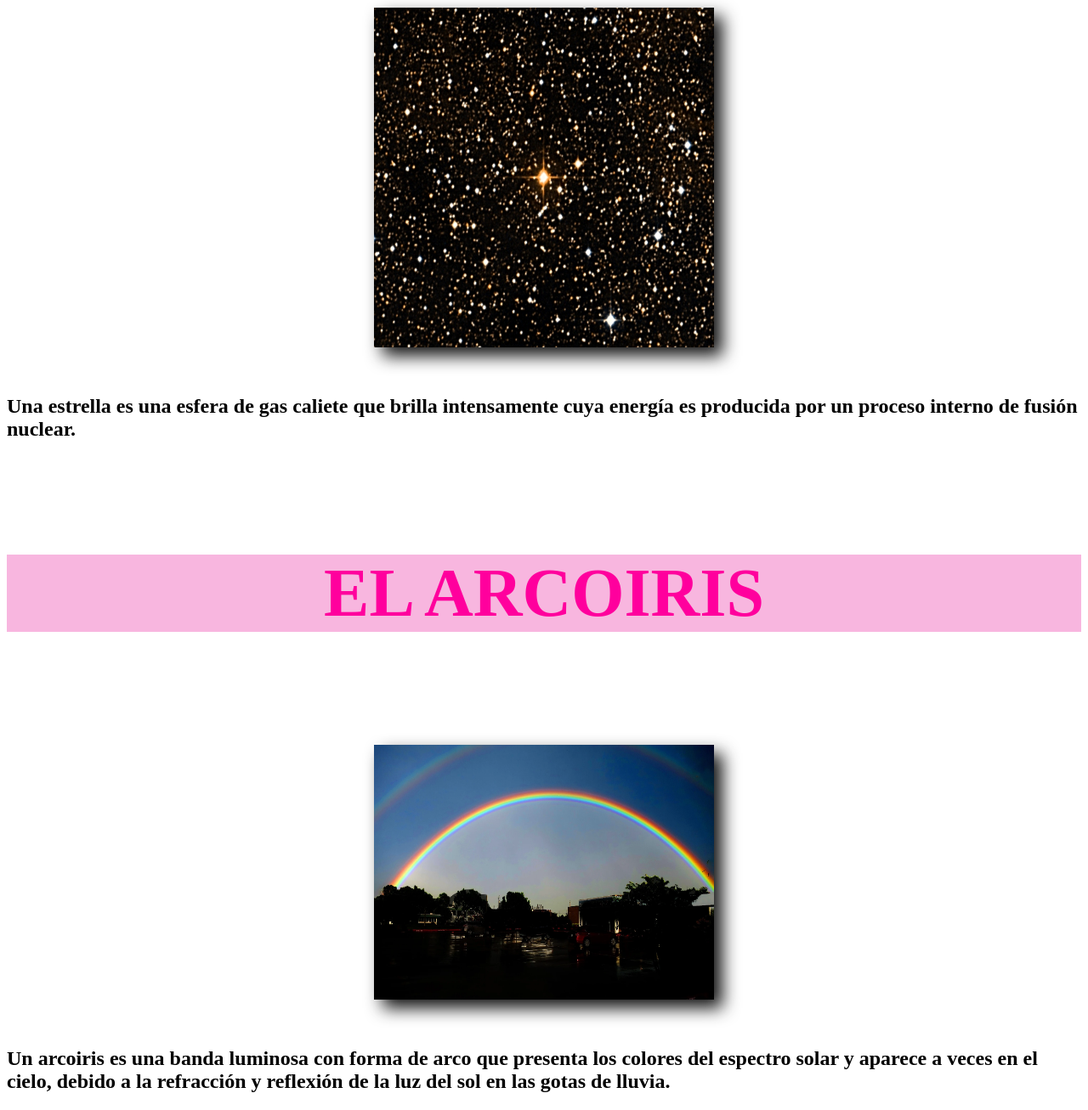
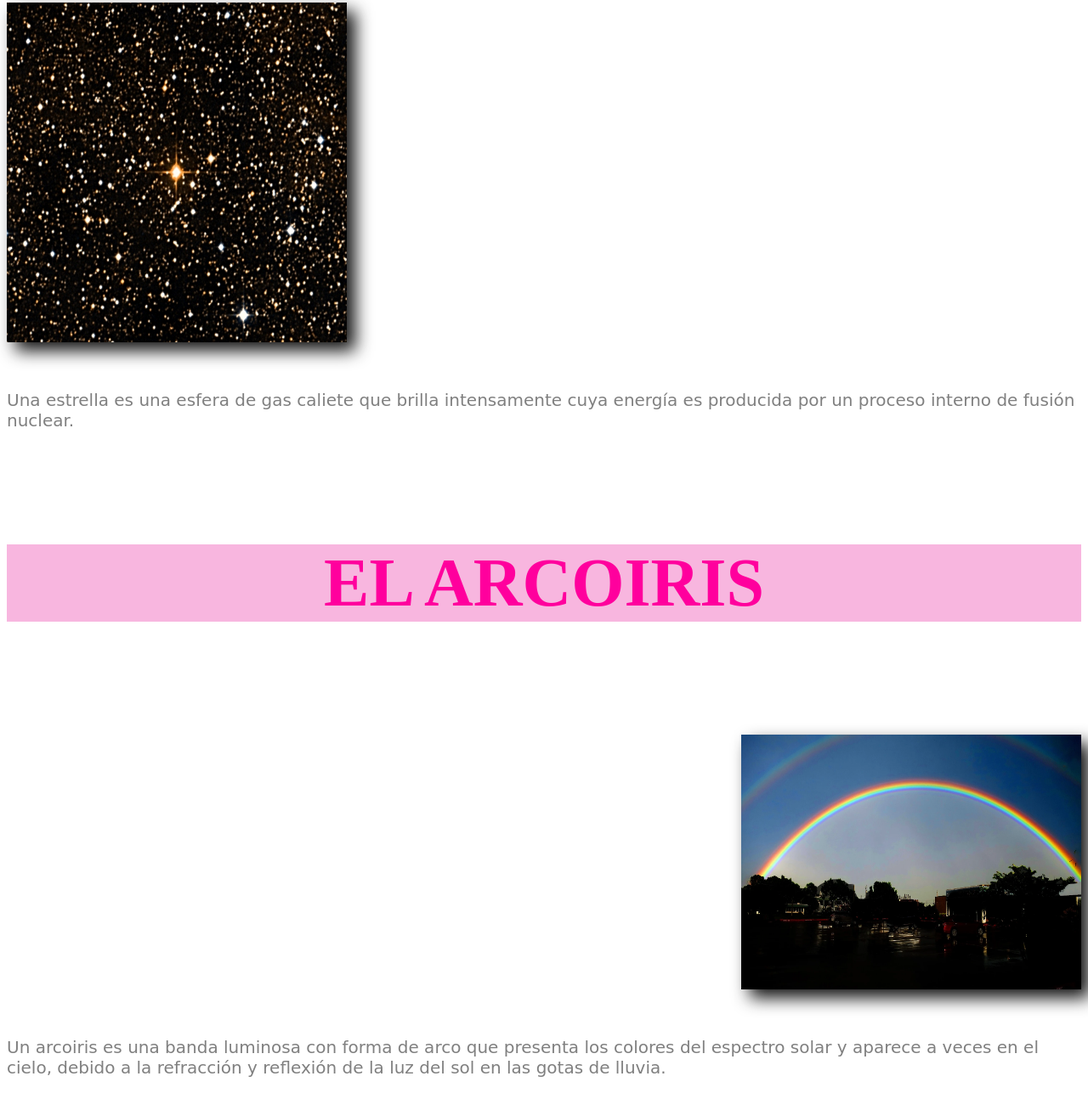
Before and after one commit to Isabella-OrtizS/html-isabella-ortiz, a website: page index.html in a window 1280 px wide. Shown: the part 750-2057 px from the top of the page at 85% size. Drawn offline with Linux system fonts and the light colour scheme.

Commit message:
TRABAJO FINALIZADO IMAGENES . IMAGENES DE ESTRELLA,FRUTA Y ARCOIRIS.

```diff
--- a/index.html
+++ b/index.html
@@ -11,42 +11,34 @@
 
   <body>
     <h1>LAS FRESAS</h1>
-    <img src="imagenes/fresas.jpg" width="400" height="200" />
+    <img id= "straw" src="imagenes/fresas.jpg" width="400" height="200" />
     <br>
   </br>
-    <h2>
+    <p>
     La fresa es una fruta de forma cónica o casi redonda,de color rojo y con
       un sabor que varía de ácido a muy dulce. Lo que más caracteriza a esta
       fruta es su intenso aroma.
-    </h2>
+    </p>
     <h3>LAS ESTRELLAS</h1>
-    <img src="imagenes/estrella.jpg" width="400" height="400" />
+    <img id="star" src="imagenes/estrella.jpg" width="400" height="400" />
     <br>
   </br>
-    <h2>
+    <p>
    Una estrella es una esfera de gas caliete
    que brilla intensamente cuya energía es
    producida por un proceso interno de fusión
    nuclear.
-    </h2>
+    </p>
     <h5>EL ARCOIRIS</h1>
-      <img src="imagenes/arcoiris.jpg" width="400" height="300" />
+      <img id= "rainbow" src="imagenes/arcoiris.jpg" width="400" height="300" />
       <br>
     </br>
-      <h2>
+      <p>
     Un arcoiris es una banda luminosa con forma de arco que presenta
     los colores del espectro solar y aparece a veces en el cielo,
     debido a la refracción y reflexión de la luz del sol en las gotas de
     lluvia.
-  </h2>
-
-
-
-
-
-
-
-
+      </p>
 
   </body>
 </html>
--- a/style.css
+++ b/style.css
@@ -5,10 +5,20 @@ h1 {
   background-color: rgb(245, 238, 180);
   text-shadow: 4px 4px rgb(219, 127, 142) (255, 0, 85);
 }
-img {
+#straw {
   display: block;
   margin-left: auto;
   margin-right: auto;
+  filter: drop-shadow(10px 10px 10px rgb(17, 17, 17));
+}
+#star {
+  display: block;
+  margin-right: auto;
+  filter: drop-shadow(10px 10px 10px rgb(17, 17, 17));
+}
+#rainbow {
+  display: block;
+  margin-left: auto;
   filter: drop-shadow(10px 10px 10px rgb(17, 17, 17));
 }
 h3 {
@@ -26,3 +36,12 @@ h5 {
   background-color: rgb(248, 182, 223);
   text-shadow: 6px 6px rgb(3, 94, 155) (255, 0, 85);
 }
+
+p {
+  font-size: 20px;
+  font-family: cursive;
+}
+
+body {
+  color: gray;
+}
```
